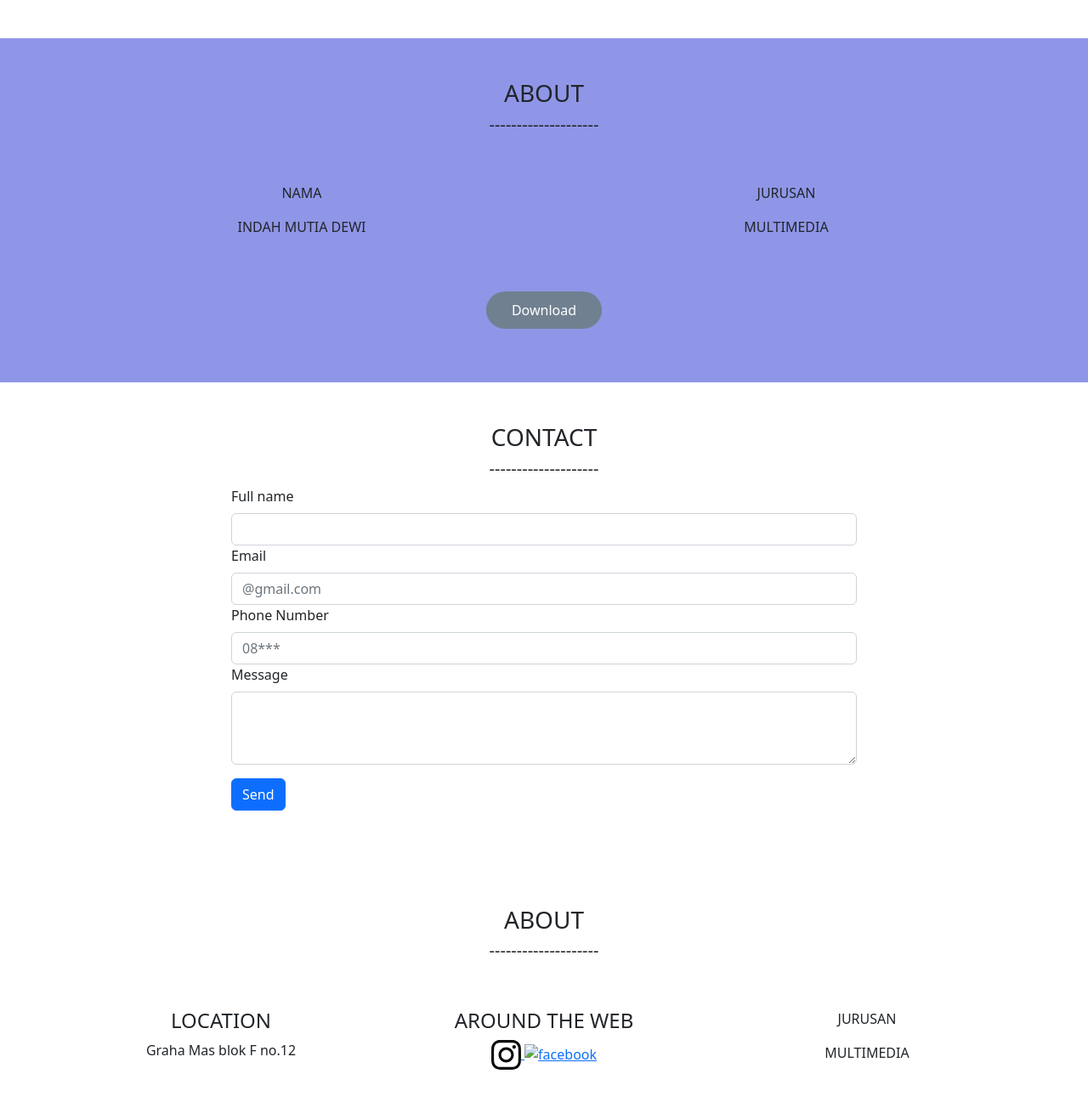
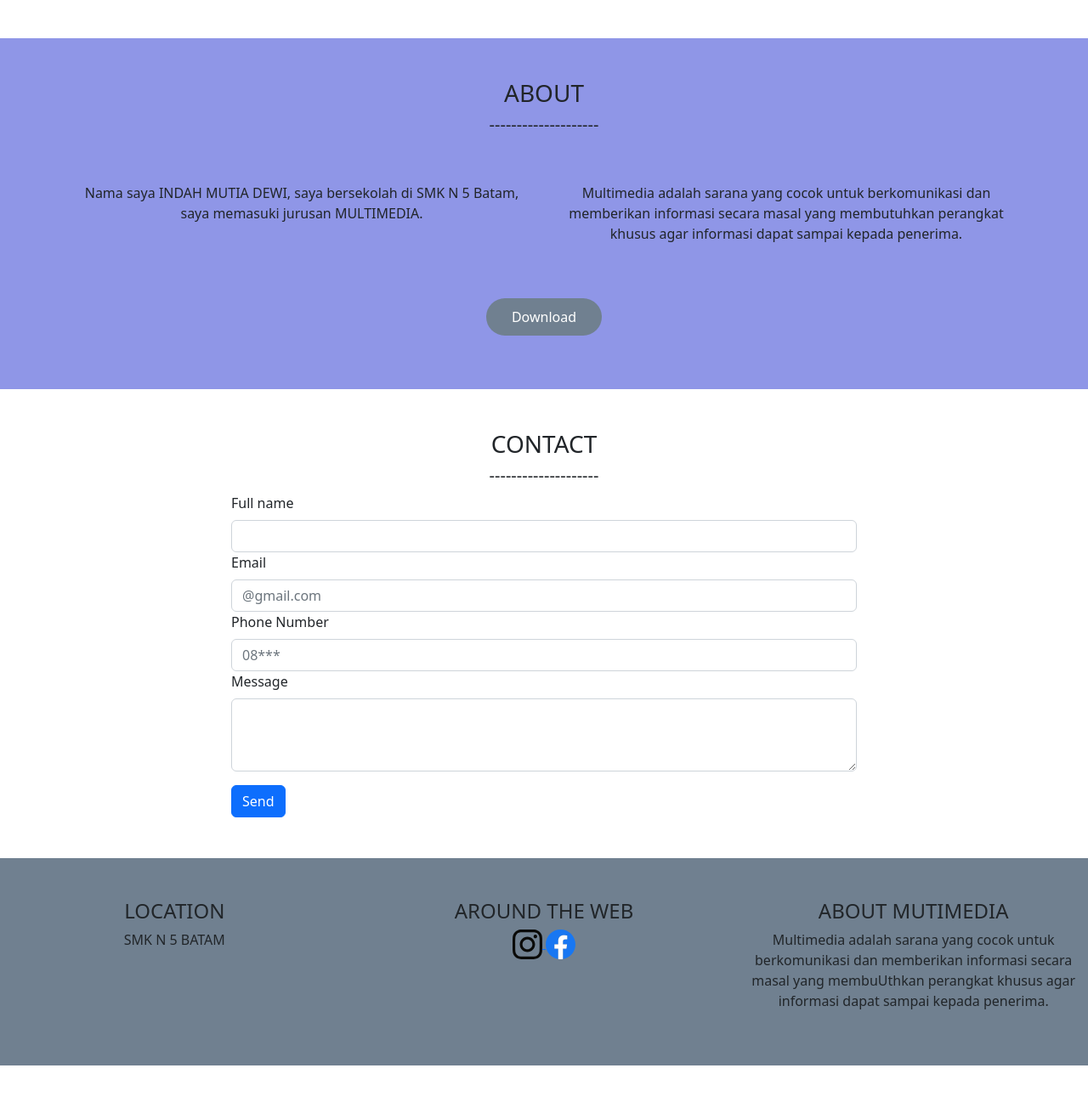
Before and after one commit to IndahMutiaDewi/personal-website-Indah, a plain HTML site: page index.html in a window 1280 px wide. Shown: the part 900-2197 px from the top of the page at 85% size. Drawn offline with nearby package versions, Linux system fonts and the light colour scheme.

Commit message:
first commit

```diff
--- a/index.html
+++ b/index.html
@@ -4,6 +4,7 @@
         <meta charset="utf-8">
         <meta name="viewport" content="width=device-width, initial-scale=1">
         <title>Bootstrap demo</title>
+        <!-- Font Awesome icons (free version)-->
         <link href="https://cdn.jsdelivr.net/npm/bootstrap@5.2.0/dist/css/bootstrap.min.css" rel="stylesheet" integrity="sha384-gH2yIJqKdNHPEq0n4Mqa/HGKIhSkIHeL5AyhkYV8i59U5AR6csBvApHHNl/vI1Bx" crossorigin="anonymous">
         <link rel="stylesheet" href="main.css">
 
@@ -87,12 +88,10 @@
                             <h5>--------------------</h5>
                             <div class="row py-5">
                               <div class="col">
-                              <p>NAMA</p>
-                              <p>INDAH MUTIA DEWI</p>
+                              <p>Nama saya INDAH MUTIA DEWI, saya bersekolah di SMK N 5 Batam, saya memasuki jurusan MULTIMEDIA.</p>
                           </div>
                           <div class="col">
-                              <p>JURUSAN</p>
-                              <p>MULTIMEDIA</p>
+                              <p>Multimedia adalah sarana yang cocok untuk berkomunikasi dan memberikan informasi secara masal yang membutuhkan perangkat khusus agar informasi dapat sampai kepada penerima.</p>
                           </div>
                         </div>
                         <div class="d-flex justify-content-center">
@@ -132,16 +131,14 @@
                             </div>
                             </section>
 
-                            <section class="panel py-5 my-5 text-center">
-                              <div class="container">
+                            <section class="panel py-3 my-3 text-center">
+                              <div class="containers">
                                 <div
                                  alt="panel" >
-                                  <h3>ABOUT</h3>
-                                  <h5>--------------------</h5>
                                   <div class="row py-5">
                                     <div class="col">
                                     <h4>LOCATION</h4>
-                                    <p>Graha Mas blok F no.12</p>
+                                    <p>SMK N 5 BATAM</p>
                                 </div>
                                 <div class="col">
                                   <div class="social-media">
@@ -156,7 +153,7 @@
                                     </a>
                                     <a href="https://www.facebook.com/indah.mutia.942" target="_blank">
                                         <img
-                                        src="img/facebook.svg"
+                                        src="img/facebook (1).svg"
                                         alt="facebook"
                                         height="35px"
                                         width="35px"
@@ -165,8 +162,8 @@
                                 </div>
                                 </div>
                                 <div class="col">
-                                  <p>JURUSAN</p>
-                                  <p>MULTIMEDIA</p>
+                                  <h4>ABOUT MUTIMEDIA</h4>
+                                  <p>Multimedia adalah sarana yang cocok untuk berkomunikasi dan memberikan informasi secara masal yang membuUthkan perangkat khusus agar informasi dapat sampai kepada penerima.</p>
                               </div>
                               </div>
                               </div>
@@ -174,4 +171,5 @@
 
 
 
+
 </html>
--- a/main.css
+++ b/main.css
@@ -35,3 +35,7 @@
     font-size: 16px;
     padding: 10px 30px;
 }
+
+.containers {
+    background-color: slategray;
+}
```
Also changed, not shown: img/facebook (1).svg (added).
